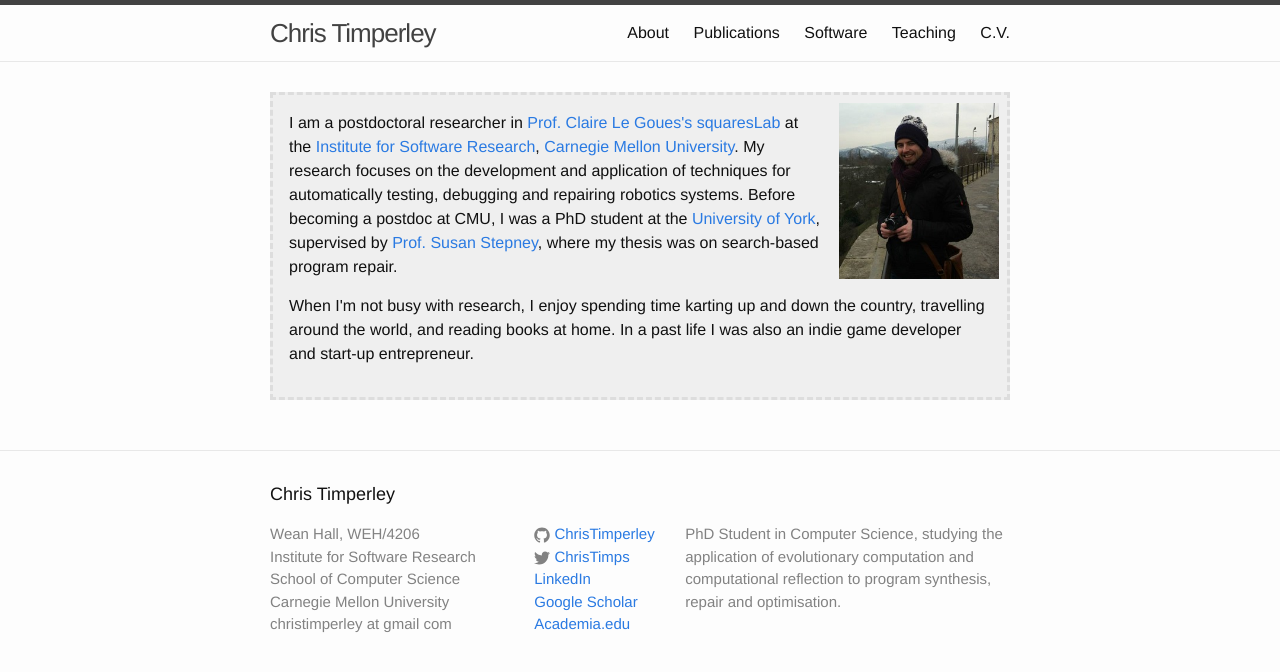
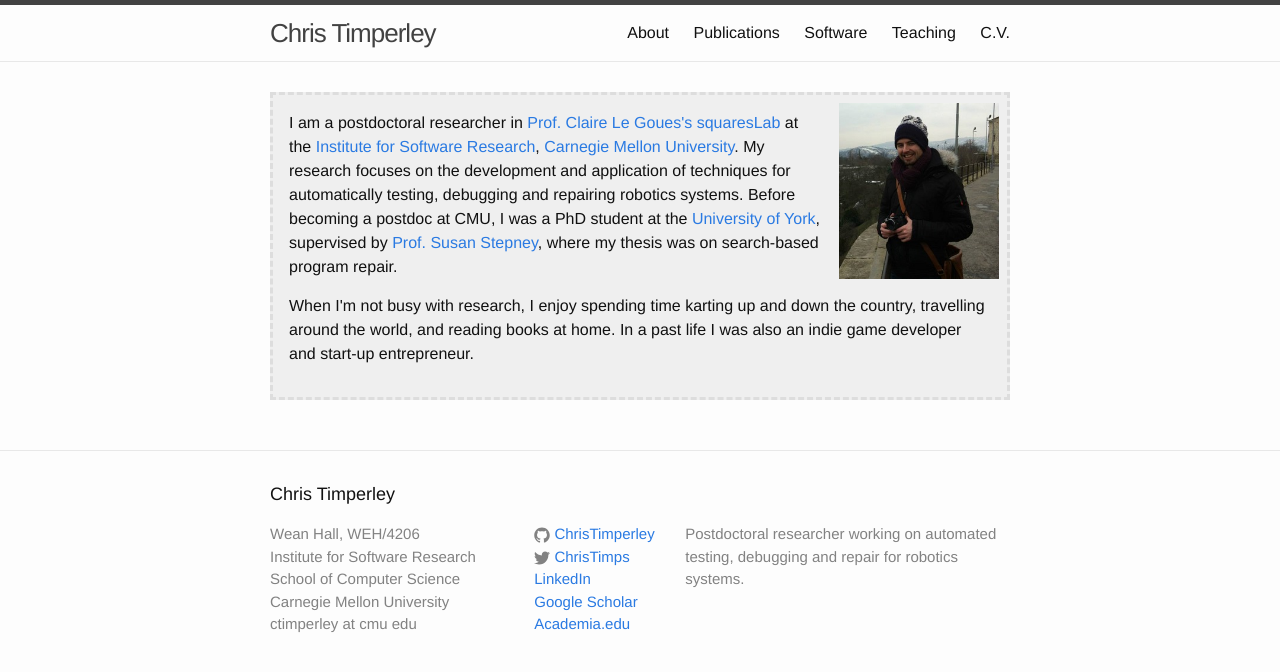
Before and after one commit to ChrisTimperley/ChrisTimperley.github.io, a Jekyll site: the page built from index.html, in a window 1280 px wide. Shown: the top 672 px of the page. Built offline with Jekyll 4.4.1, drawn with Linux system fonts in a browser that asks for light colours.

Commit message:
tweaked footer

```diff
--- a/_includes/footer.html
+++ b/_includes/footer.html
@@ -11,7 +11,7 @@
           <li>Institute for Software Research</li>
           <li>School of Computer Science</li>
           <li>Carnegie Mellon University</li>
-          <li>christimperley at gmail com</li>
+          <li>ctimperley at cmu edu</li>
         </ul>
       </div>
 
@@ -65,9 +65,8 @@
 
       <div class="footer-col  footer-col-3">
         <p class="text">
-          PhD Student in Computer Science, studying the application of
-          evolutionary computation and computational reflection to program
-          synthesis, repair and optimisation.
+          Postdoctoral researcher working on automated testing, debugging and
+          repair for robotics systems.
         </p>
       </div>
     </div>
```
